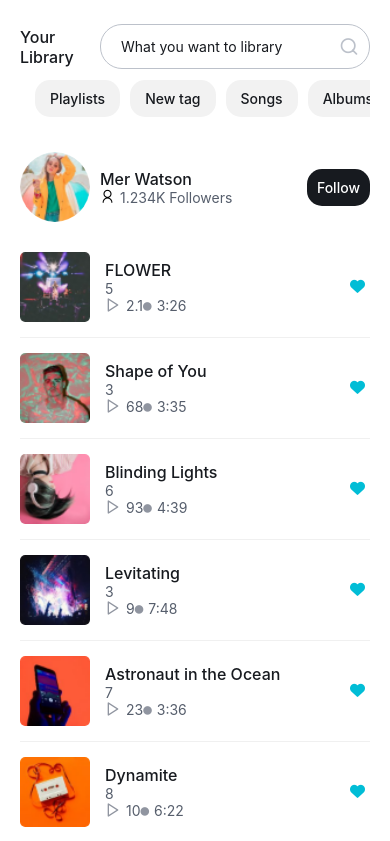
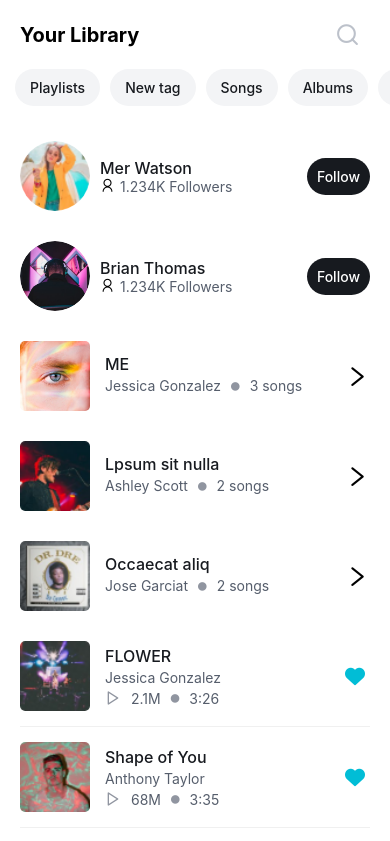
Before and after one commit to TienSinh03/music-stream-app, a React Native app: screen /MyLibrary in a window 390 px wide. Shown: the top 841 px of the page. Built offline with nearby package versions, Linux system fonts and the light colour scheme.

Commit message:
edit data, render data my library

```diff
--- a/App.js
+++ b/App.js
@@ -21,11 +21,11 @@ const Stack = createStackNavigator();
 
 export default function App() {
   return (
-    // <LanchScreen/>
     // <LanchScreen_Premium/>
 
     <NavigationContainer>
-      <Stack.Navigator initialRouteName="Home_AudioListing">
+      <Stack.Navigator initialRouteName="LanchScreen">
+        <Stack.Screen name="LanchScreen" component={MyLibrary} options={{ headerShown: false }} />
         <Stack.Screen name="Home_AudioListing" component={Home_AudioListing} options={{ headerShown: false }} />
         <Stack.Screen name="Playlist_Details" component={Playlist_Details} options={{ headerShown: false }} />
         <Stack.Screen name="AudioListing_SearchResultsScreen" component={AudioListing_SearchResultsScreen} options={{ headerShown: false }} />
--- a/data/data_audio.js
+++ b/data/data_audio.js
@@ -284,5 +284,173 @@ const chart_list = [
     },
   ];
 
+  const myLibrary = [
+    {
+      name: "Jesss",
+      image: require('../assets/image/Artist Profile/Image user.png'),
+      songs:[
+        {
+          title: "FLOWER",
+          artist: "5",
+          plays: 2.1,
+          duration: "3:26",
+          image: require("../assets/image/Playlist Details - Audio Listing/Image 51.png"),
+          like: 12,
+          comment: 450,
+          albums_id: "1",
+          chart_id: "1",
+          id: "1",
+        },
+        {
+          title: "Shape of You",
+          artist: "3",
+          plays: 68,
+          duration: "3:35",
+          image: require("../assets/image/Playlist Details - Audio Listing/Image 52.png"),
+          like: 12,
+          comment: 450,
+          albums_id: "1",
+          chart_id: "1",
+          id: "2",
+        },
+        {
+          title: "Blinding Lights",
+          artist: "6",
+          plays: 93,
+          duration: "4:39",
+          image: require("../assets/image/Playlist Details - Audio Listing/Image 53.png"),
+          like: 12,
+          comment: 450,
+          albums_id: "1",
+          chart_id: "1",
+          id: "3",
+        },
+        {
+          title: "Levitating",
+          artist: "3",
+          plays: 9,
+          duration: "7:48",
+          image: require("../assets/image/Playlist Details - Audio Listing/Image 54.png"),
+          like: 12,
+          comment: 450,
+          albums_id: "1",
+          chart_id: "1",
+          id: "4",
+        },
+        {
+          title: "Astronaut in the Ocean",
+          artist: "7",
+          plays: 23,
+          duration: "3:36",
+          image: require("../assets/image/Playlist Details - Audio Listing/Image 55.png"),
+          like: 12,
+          comment: 450,
+          albums_id: "1",
+          chart_id: "1",
+          id: "5",
+        },
+        {
+          title: "Dynamite",
+          artist: "8",
+          plays: 10,
+          duration: "6:22",
+          image: require("../assets/image/Playlist Details - Audio Listing/Image 56.png"),
+          like: 12,
+          comment: 450,
+          albums_id: "1",
+          chart_id: "1",
+          id: "6",
+        },
+      ],
+      albumsSong: [
+        {
+          title: "ME",
+          artist:"Jessica Gonzalez",
+          image: require('../assets/image/Home - Audio Listing/Image 45.png'),
+          songs:["1","2","3"],
+          id: "1"
+        },
+      ],
+      playLists:[
+        {
+          title: "Lpsum sit nulla",
+          image: require('../assets/image/My Playlists/Image 110.png'),
+          songs:[
+            {
+              title: "Astronaut in the Ocean",
+              artist: "4",
+              plays: 93,
+              duration: "03:36",
+              image: require("../assets/image/Artist Profile/Image 69.png"),
+              like: 50,
+              comment: 600,
+              albums_id: "2",
+              chart_id: "2",
+              id: "1",
+            },
+            {
+              title: "Dynamite",
+              artist: "4",
+              plays: 93,
+              duration: "06:22",
+              image: require("../assets/image/Artist Profile/Image 70.png"),
+              like: 50,
+              comment: 600,
+              albums_id: "2",
+              chart_id: "2",
+              id: "2",
+            },
+          ],
+          artists: 'Ashley Scott',
+          id: "1",
+        },
+        {
+          title: "Occaecat aliq",
+          image: require('../assets/image/My Playlists/Image 111.png'),
+          songs:[
+            {
+              title: "Astronaut in the Ocean",
+              artist: "4",
+              plays: 93,
+              duration: "03:36",
+              image: require("../assets/image/Artist Profile/Image 69.png"),
+              like: 50,
+              comment: 600,
+              albums_id: "2",
+              chart_id: "2",
+              id: "1",
+            },
+            {
+              title: "Dynamite",
+              artist: "4",
+              plays: 93,
+              duration: "06:22",
+              image: require("../assets/image/Artist Profile/Image 70.png"),
+              like: 50,
+              comment: 600,
+              albums_id: "2",
+              chart_id: "2",
+              id: "2",
+            },
+          ],
+          artists: 'Jose Garciat',
+          id: "2",
+        },
+      ],
+      artists: [
+        {
+          artistName:"Mer Watson",
+          image: require('../assets/image/My Library/Image 107.png'),
+          id: "1"
+        },
+        {
+          artistName:"Brian Thomas",
+          image: require('../assets/image/Home - Audio Listing/Image 40.png'),
+          id: "2"
+        },
+      ],
+      id: "1"
+    }
+  ]
 
-    export { chart_list, albumsSong, artists,songs };
+    export { chart_list, albumsSong, artists,songs,myLibrary };
--- a/page/LaunchScreen.js
+++ b/page/LaunchScreen.js
@@ -9,7 +9,7 @@ import {
 } from "react-native";
 
 
-export default function App() {
+export default function App({navigation}) {
   return (
     <SafeAreaView style={styles.container}>
     {/* Background Image */}
@@ -26,7 +26,7 @@ export default function App() {
         </TouchableOpacity>
 
         {/* Button Already have an account */}
-        <TouchableOpacity style={[styles.button, styles.buttonAlready]}>
+        <TouchableOpacity style={[styles.button, styles.buttonAlready]} onPress={() =>navigation.navigate('Home_AudioListing')}>
             <Text style={[styles.textButton,{ color: '#9d45efff'}]}>l already have an account</Text>
         </TouchableOpacity>
 
--- a/page/MyLibrary.js
+++ b/page/MyLibrary.js
@@ -11,17 +11,39 @@ import {
   StatusBar,
   Dimensions,
 } from "react-native";
-import React, { useState } from "react";
+import React, { useState,useEffect } from "react";
 import IconFe from "react-native-vector-icons/Feather";
 import IconAnt from "react-native-vector-icons/AntDesign";
 import IconIon from "react-native-vector-icons/Ionicons";
 import IconFnA from "react-native-vector-icons/FontAwesome";
-import { songs } from "../data/data_audio";
+
+import { songs, myLibrary,artists, albumsSong } from "../data/data_audio";
 
 const screenWidth = Dimensions.get("window").width;
 
+
 export default function MyLibrary() {
   const [isFollowing, setIsFollowing] = useState(false);
+
+  // set data for categories in MyLibrary
+  const [songMyLibrary, setSongMyLibrary] = useState([]);
+  const [artistMyLibrary, setArtistMyLibrary] = useState([]);
+  const [albumMyLibrary, setAlbumMyLibrary] = useState([]);
+  const [playlistMyLibrary, setPlaylistMyLibrary] = useState([]);
+
+  useEffect(() => {
+    myLibrary.map((item) => {
+      setSongMyLibrary(item.songs);
+      setArtistMyLibrary(item.artists);
+      setAlbumMyLibrary(item.albumsSong);
+      setPlaylistMyLibrary(item.playLists);
+    })
+  },[myLibrary]);
+
+  const handelArtistByID = (id) => {
+    var artist= artists.find((item) => item.id === id);
+    return artist;
+  }
 
   const toggleFollow = () => {
     setIsFollowing(!isFollowing);
@@ -33,39 +55,34 @@ export default function MyLibrary() {
         <Image source={item.image} style={styles.musicImage} />
         <View>
           <Text style={styles.musicTitle}>{item.title}</Text>
-          <Text style={styles.musicArtist}>{item.artist}</Text>
+          <Text style={styles.musicArtist}>{handelArtistByID(item.artist).artistName}</Text>
           <View style={styles.musicDetails}>
             <IconFe name="play" size={16} color="#9095A0FF" />
-            <Text style={styles.musicDetailText}>{item.plays}</Text>
+            <Text style={styles.musicDetailText}>{item.plays}M</Text>
             <IconFnA name="circle" size={10} color="#9095A0FF" />
             <Text style={styles.musicDetailText}>{item.duration}</Text>
           </View>
         </View>
       </View>
       <TouchableOpacity>
-        <IconAnt name="heart" size={15} style={styles.userIcon} color="#01bdd6" />
+        <IconAnt name="heart" size={20} style={styles.userIcon} color="#01bdd6" />
       </TouchableOpacity>
     </TouchableOpacity>
   );
 
   return (
     <SafeAreaView style={styles.container}>
-      <ScrollView style={styles.scrollView}>
-      <View style={{  flexDirection: "row",  alignItems: "center", justifyContent: "space-between"}}>
-        <Text style={styles.artistName}>Your Library</Text>
-        <View style={styles.inputSearch}>
-            <TextInput
-            placeholder="What you want to library"
-            style={styles.textInputSearch}
-            />
-            <IconFe name="search" size={20} color="#BCC1CAFF" />
-        </View>
+      <View style={{  flexDirection: "row",  alignItems: "center", justifyContent: "space-between" , paddingHorizontal:20}}>
+        <Text style={{fontSize:20, fontWeight:'bold'}}>Your Library</Text>
+        <TouchableOpacity style={styles.inputSearch}>
+            <IconFe name="search" size={25} color="#BCC1CAFF" />
+        </TouchableOpacity>
       </View>
 
 
         <View style={styles.categoryContainer}>
           <ScrollView
-            horizontal
+            horizontal={true}
             showsHorizontalScrollIndicator={false}
             contentContainerStyle={styles.categoryRow}
           >
@@ -77,14 +94,20 @@ export default function MyLibrary() {
           </ScrollView>
         </View>
 
+      <ScrollView style={styles.scrollView}>
+
+        {/* Artists */}
+        <FlatList
+          data={artistMyLibrary}
+          renderItem={({ item }) => (
             <TouchableOpacity style={styles.artistRow}>
               <Image
-            source={require("../assets/image/Audio Listing - Search Results/Image 85.png")}
+                source={item.image}
                 resizeMode="stretch"
                 style={styles.artistImage}
               />
               <View style={styles.artistInfo}>
-            <Text style={styles.artistName}>Mer Watson</Text>
+                <Text style={styles.artistName}>{item.artistName}</Text>
                 <View style={styles.followersRow}>
                   <IconAnt name="user" size={15} style={styles.userIcon} />
                   <Text style={styles.followersText}>1.234K Followers</Text>
@@ -96,9 +119,72 @@ export default function MyLibrary() {
                 </Text>
               </TouchableOpacity>
             </TouchableOpacity>
+          )}
 
+          keyExtractor={(item) => item.id.toString()}
+          scrollEnabled={false}
+        />
+
+        {/* albumMyLibrary */}
         <FlatList
-          data={songs}
+          data={albumMyLibrary}
+          renderItem={({ item }) => (
+            <TouchableOpacity style={styles.artistRow}>
+              <Image
+                source={item.image}
+                resizeMode="stretch"
+                style={styles.musicImage}
+              />
+              <View style={styles.artistInfo}>
+                <Text style={styles.artistName}>{item.title}</Text>
+                <View style={[styles.followersRow, {gap:10}]}>
+                  <Text style={styles.musicArtist}>{item.artist}</Text>
+                  <IconFnA name="circle" size={10} color="#9095A0FF" />
+                  <Text style={styles.musicArtist}>{item.songs.length} songs</Text>
+                </View>
+              </View>
+              <TouchableOpacity>
+                <IconAnt size={25} color="black" name="right" />
+              </TouchableOpacity>
+            </TouchableOpacity>
+          )}
+
+          keyExtractor={(item) => item.id.toString()}
+          scrollEnabled={false}
+        />
+
+        {/* albumMyLibrary */}
+        <FlatList
+          data={playlistMyLibrary}
+          renderItem={({ item }) => (
+            <TouchableOpacity style={styles.artistRow}>
+              <Image
+                source={item.image}
+                resizeMode="stretch"
+                style={styles.musicImage}
+              />
+              <View style={styles.artistInfo}>
+                <Text style={styles.artistName}>{item.title}</Text>
+                <View style={[styles.followersRow, {gap:10}]}>
+                  <Text style={styles.musicArtist}>{item.artists}</Text>
+                  <IconFnA name="circle" size={10} color="#9095A0FF" />
+                  <Text style={styles.musicArtist}>{item.songs.length} songs</Text>
+                </View>
+              </View>
+              <TouchableOpacity>
+                <IconAnt size={25} color="black" name="right" />
+              </TouchableOpacity>
+            </TouchableOpacity>
+          )}
+
+          keyExtractor={(item) => item.id.toString()}
+          scrollEnabled={false}
+        />
+
+
+        {/* Songs */}
+        <FlatList
+          data={songMyLibrary}
           renderItem={renderSongItem}
           keyExtractor={(item) => item.id.toString()}
           scrollEnabled={false}
@@ -134,19 +220,17 @@ const styles = StyleSheet.create({
   container: {
     flex: 1,
     backgroundColor: "#FFFFFF",
+    paddingTop: StatusBar.currentHeight,
   },
   scrollView: {
     flex: 1,
-    paddingTop: 13,
     paddingHorizontal: 20,
   },
   inputSearch: {
     flexDirection: "row",
     alignItems: "center",
-    borderWidth: 1,
     borderColor: "#BCC1CAFF",
     padding: 10,
-    borderRadius: 22,
     marginVertical: 11,
   },
   textInputSearch: {
@@ -164,8 +248,8 @@ const styles = StyleSheet.create({
   category: {
     paddingVertical: 10,
     paddingHorizontal: 15,
-    backgroundColor: "#f2f2f2",
-    borderRadius: 15,
+    backgroundColor: "#F3F4F6",
+    borderRadius: 20,
     marginHorizontal: 5,
   },
   categoryText: {
@@ -205,7 +289,7 @@ const styles = StyleSheet.create({
   followButton: {
     padding: 10,
     backgroundColor: "#171a1f",
-    borderRadius: 15,
+    borderRadius: 20,
   },
   followButtonText: {
     color: "#FFFFFF",
@@ -235,14 +319,17 @@ const styles = StyleSheet.create({
     color: "#171A1FFF",
   },
   musicArtist: {
+    fontSize: 14,
+    lineHeight: 24,
+    fontWeight: "400",
      color: "#565E6CFF",
   },
   musicDetails: {
     flexDirection: "row",
     alignItems: "center",
+    gap:10
   },
   musicDetailText: {
-    marginLeft: 5,
     color: "#565E6CFF",
   },
   menuIcon: {
```
Lines whose indentation alone changed are shown as unchanged.
